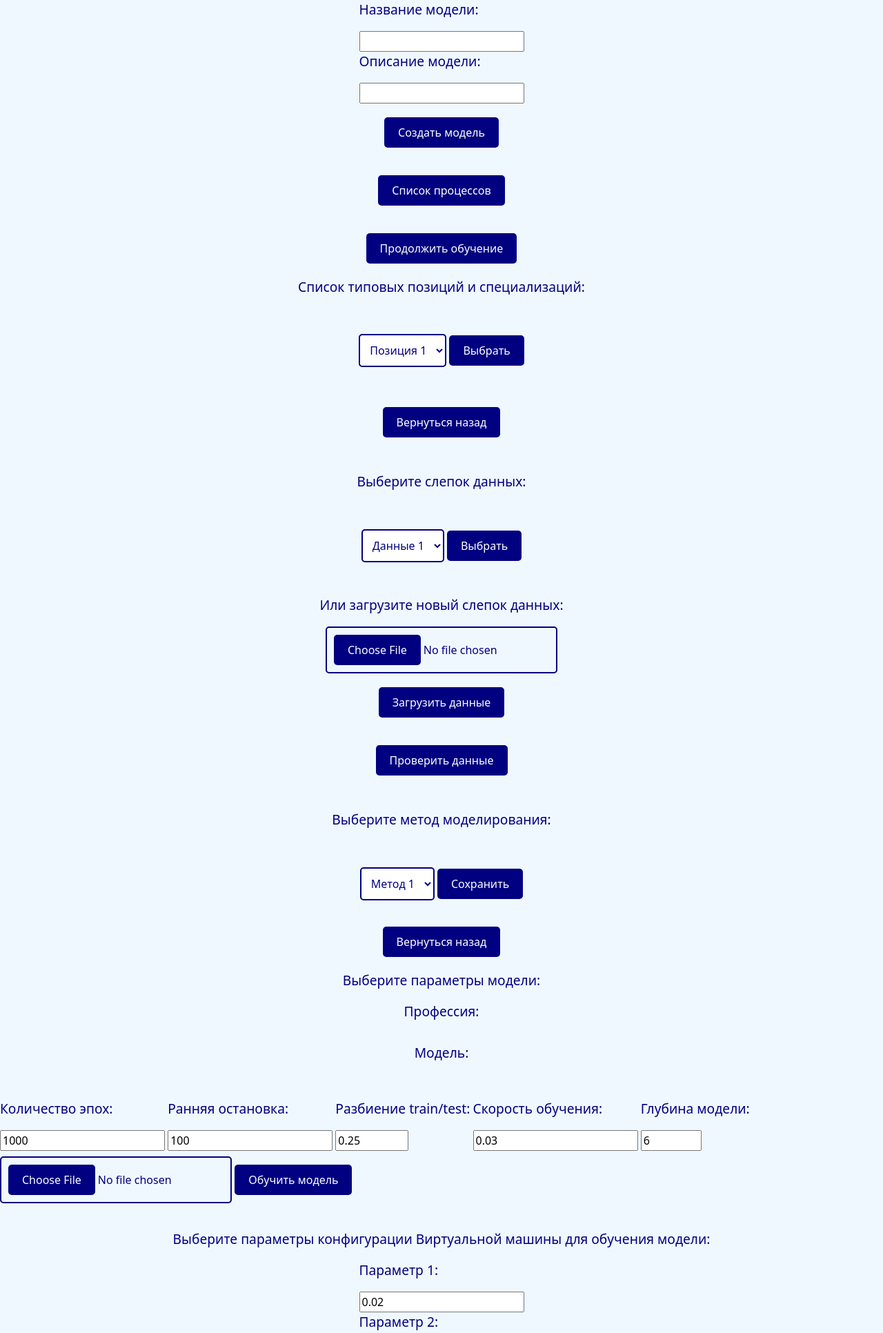
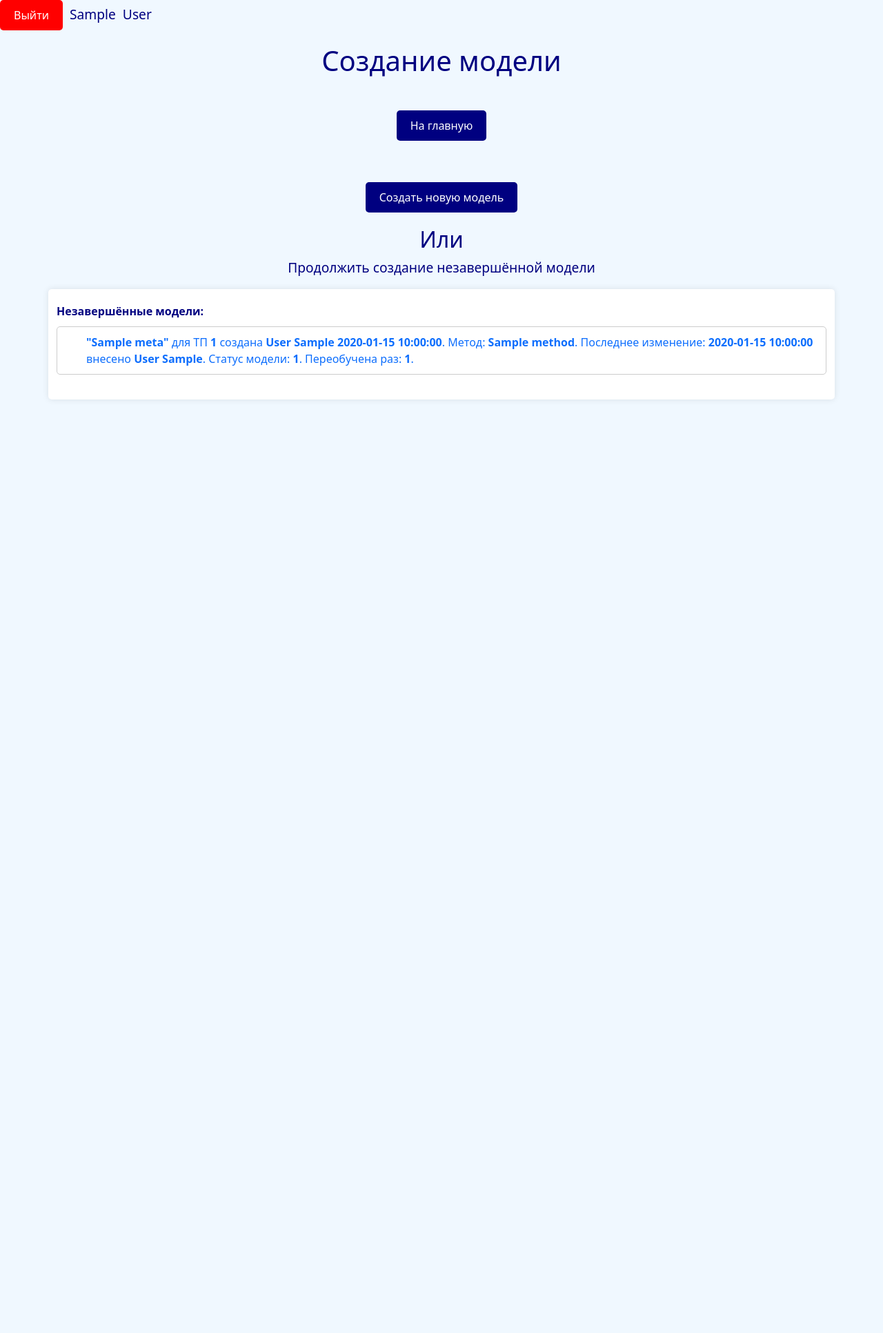
Before and after one commit to Flyer-DM/FlaskMLappPROTOTYPE, a Flask app: page /new_model_page in a window 1280 px wide. Shown: the top 1932 px of the page at 69% size. After the commit the page ends 579 px from the top, so only its background shows below. Run offline with Flask 3, Linux system fonts and the light colour scheme; a user stored in the database is signed in; tables that the repository leaves empty hold one stand-in row (values such as "Sample post"); parts of the project's set-up code (start-up, migrations or seed data) failed here and were passed over.

Commit message:
Back: создание новой модели для БД и получение списка всех созданных

```diff
--- a/app.py
+++ b/app.py
@@ -1,7 +1,7 @@
 import re
 from flask import Flask, render_template, request, redirect, url_for, flash
 from flask_login import LoginManager, login_user, login_required, logout_user, current_user
-from domain import User, db
+from domain import User, ModelMeta, db
 from utilities.model_utils import *
 from utilities.train_model import train_catboost
 from utilities.send_email import send_email_assync
@@ -153,11 +153,36 @@ def new_model_train():
                            dropdown_list=dropdown_list, new_model=True)
 
 
-@app.route('/new_model_page', methods=[GET])
+@app.route('/new_model_page', methods=[GET, POST])
+@app.route('/new_model_page/<int:state>', methods=[GET, POST])
 @login_required
-def new_model_page():
-    """Страница создания модели, обучения модели"""
-    return render_template('new_model.html')
+def model_creation_page(state: int = None):
+    """Страница создания новой модели"""
+    user_id, user_name, user_surname = current_user.id, current_user.first_name, current_user.last_name
+    all_models = ModelMeta.query.all()
+    if request.method == GET:
+        return render_template('new_model.html', name=user_name, surname=user_surname, all_models=all_models)
+    if state == 0:
+        return render_template('new_model.html', name=user_name, surname=user_surname, state=state)
+    elif state == 1:
+        name = request.form.get('model_name')
+        description = request.form.get('model_description')
+        model_continue = request.form.get('continue')
+        model = ModelMeta(name=name, description=description, author=user_id, last_changed=user_id)
+        db.session.add(model)
+        db.session.commit()
+        db.session.expunge_all()
+        db.session.close()
+        if model_continue == 'Продолжить':
+            return render_template('new_model.html', name=user_name, surname=user_surname, state=state)
+        return render_template('new_model.html', name=user_name, surname=user_surname, all_models=all_models, saved=1)
+
+
+@app.route('/new_model_continue/<int:model_id>', methods=[GET, POST])
+@login_required
+def create_new_model(model_id: int):
+    user_id, user_name, user_surname = current_user.id, current_user.first_name, current_user.last_name
+    return render_template('new_model.html', name=user_name, surname=user_surname)
 
 
 @app.route('/loading', methods=[GET])
--- a/domain/__init__.py
+++ b/domain/__init__.py
@@ -1,2 +1,5 @@
+from domain.db_connection import db
 from domain.user import User
-from domain.db_connection import db
+from domain.model_meta import ModelMeta
+from domain.model_method import ModelMethod
+from domain.model_hyperparam import ModelHyperparam
--- a/domain/model_hyperparam.py
+++ b/domain/model_hyperparam.py
@@ -1,7 +1,7 @@
 from domain.db_connection import db
 
 
-class ModelHyperparam(db.Base):
+class ModelHyperparam(db.Model):
     __tablename__ = 'model_hyperparam'
 
     id = db.Column(db.Integer, primary_key=True)
--- a/static/styles/new_model.css
+++ b/static/styles/new_model.css
@@ -83,3 +83,73 @@ img {
 .text-info-main{
     margin-top: 30px;
 }
+
+/* Выпадающий список */
+.container {
+    background-color: #fff;
+    padding: 20px;
+    border-radius: 5px;
+    max-width: 300px;
+    margin: 0 auto;
+    box-shadow: 0 0 10px rgba(0, 0, 0, 0.1);
+}
+
+label {
+    display: block;
+    margin-bottom: 10px;
+    font-weight: bold;
+}
+
+ul {
+    list-style-type: none;
+    padding: 0;
+    margin: 0;
+    border: 1px solid #ccc;
+    border-radius: 5px;
+}
+
+ul li {
+    padding: 10px;
+    cursor: pointer;
+    border-bottom: 1px solid #ccc;
+}
+
+ul li:last-child {
+    border-bottom: none;
+}
+
+ul li.selected {
+    background-color: #4CAF50;
+    color: white;
+}
+
+button {
+    margin-top: 15px;
+    padding: 10px 20px;
+    font-size: 16px;
+    background-color: #4CAF50;
+    color: white;
+    border: none;
+    border-radius: 5px;
+    cursor: pointer;
+}
+/* Выпадающий список */
+
+#model_description {
+    resize: none;
+    height: 200px;
+}
+
+#form-state-0 {
+    display: flex;
+    flex-direction: column;
+    align-items: center;
+}
+
+input[name="model_name"], #model_description, #author {
+    width: 800px;
+}
+
+li>a {
+    text-decoration: none;
+}
--- a/templates/new_model.html
+++ b/templates/new_model.html
@@ -3,134 +3,179 @@
 <head>
     <meta charset="UTF-8">
     <title>Страница для создания новой модели</title>
+    <link rel="stylesheet" type="text/css" href="/static/styles/general.css" />
     <link rel="stylesheet" type="text/css" href="/static/styles/new_model.css" />
     <link href="https://cdn.jsdelivr.net/npm/bootstrap@5.3.3/dist/css/bootstrap.min.css" rel="stylesheet"
           integrity="sha384-QWTKZyjpPEjISv5WaRU9OFeRpok6YctnYmDr5pNlyT2bRjXh0JMhjY6hW+ALEwIH" crossorigin="anonymous"/>
 </head>
-<body class="d-flex flex-column align-items-center">
-    <label value="Название модели">
-        <p>Название модели:</p>
-        <input type="text" name="model_name" required min="1">
-    </label>
-    <label value="Описание модели">
-        <p>Описание модели:</p>
-        <input type="text" name="model_description" required min="1">
-    </label>
-    <input type="submit" value="Создать модель">
-    <input type="submit" value="Список процессов">
-    <input type="submit" value="Продолжить обучение">
-    <p>Список типовых позиций и специализаций:</p>
-    <form action="nnnn" method="post">
-        <select name="profession">
-                <option>Позиция 1</option>
-                <option>Позиция 2</option>
-                <option>Позиция 3</option>
-        </select>
-        <input type="submit" value="Выбрать">
-    </form>
-    <form action="nnnn" method="get">
-        <input type="submit" value="Вернуться назад">
-    </form>
-
-
-    <p class="text-info-main">Выберите слепок данных:</p>
-
-    <form action="new-data" method="post">
-        <select name="data">
-                <option>Данные 1</option>
-                <option>Данные 2</option>
-                <option>Данные 3</option>
-        </select>
-        <input type="submit" value="Выбрать">
-    </form>
-    <p class="text-info-main">Или загрузите новый слепок данных:</p>
-    <input type="file" name="file" required/>
-    <input type="submit" value="Загрузить данные">
-    <input type="submit" value="Проверить данные">
-
-    <p class="text-info-main">Выберите метод моделирования:</p>
-
-    <form action="new-data" method="post">
-        <select name="data">
-                <option>Метод 1</option>
-                <option>Метод 2</option>
-                <option>Метод 3</option>
-        </select>
-        <input type="submit" value="Сохранить">
-    </form>
-    <input type="submit" value="Вернуться назад">
-    <p>Выберите параметры модели:</p>
-    <p>Профессия:</p>
-    <p>{{ profession }}</p>
-    <p>Модель:</p>
-    <p>{{ model }}</p>
-    <form action="/upload-dataset" method="post" enctype="multipart/form-data">
-        <input type="hidden" name="profession" value="{{ profession }}">
-        <input type="hidden" name="model" value="{{ model }}">
-        <label value="Количество эпох">
-            <p>Количество эпох:</p>
-            <input type="number" name="epochs" value="1000" required min="1">
-        </label>
-        <label value="Ранняя остановка">
-            <p>Ранняя остановка:</p>
-            <input type="number" name="early_stop" value="100" required min="1">
-        </label>
-        <label value="Разбиение train/test (процент тестовых данных)">
-            <p>Разбиение train/test:</p>
-            <input type="number" name="train_test" value="0.25" required min="0.01" max="1" step="0.01">
-        </label>
-        <label value="learning rate">
-            <p>Скорость обучения:</p>
-            <input type="number" name="learning_rate" value="0.03" required step="0.01">
-        </label>
-        <label value="depth">
-            <p>Глубина модели:</p>
-            <input type="number" name="depth" value="6" required min="1" max="16">
-        </label>
-        <input type="file" name="file" required/>
-        <input type="submit" value="Обучить модель">
-    </form>
-
-    <p class="text-info-main">Выберите параметры конфигурации Виртуальной машины для обучения модели:</p>
-    <label value="param1">
-        <p>Параметр 1:</p>
-        <input type="number" name="param1" value="0.02">
-    </label>
-    <label value="param2">
-        <p>Параметр 2:</p>
-        <input type="number" name="param2" value="7">
-    </label>
-    <label value="param3">
-        <p>Параметр 3:</p>
-        <input type="number" name="param3" value="23">
-    </label>
-    <input type="submit" value="Сохранить">
-    <input type="submit" value="Обучить модель">
-
-    <p>Полученные метрики модели:</p>
-    <p>Метрика 1:</p>
-    <p>{{ metric1 }}</p>
-    <p>Метрика 2:</p>
-    <p>{{ metric2 }}</p>
-    <input type="submit" value="Сохранить">
-
-    <p>ФОРМА ДЛЯ НАСТРОЙКИ ПАРАМЕТРОВ АЛГОРИТМА КОРРЕКТИРОВКИ (в разработке):</p>
-    <input type="submit" value="Сохранить">
-    <input type="submit" value="Вернуться назад">
-    <input type="submit" value="Запустить корректировку">
-    <p>progressbar</p>
-
-    <p>Обновлённые метрики модели:</p>
-    <p>Метрика 1:</p>
-    <p>{{ metric1 }}</p>
-    <p>Метрика 2:</p>
-    <p>{{ metric2 }}</p>
-    <input type="submit" value="Сохранить">
-
-    <input type="submit" value="Сохранить в хранилище">
-
-    <form action="/index" method="get" style="margin-bottom: 50px;">
-        <input type="submit" value="Финализировать и закрыть">
-    </form>
+<body>
+<form action="/logout" method="get">
+    <div id="logout-form">
+        <input type="submit" id="logout-button" value="Выйти">
+        <p>{{ name }}</p>
+        <p>{{ surname }}</p>
+    </div>
+</form>
+<div class="d-flex flex-column align-items-center">
+    <h1>Создание модели</h1>
+    {% if state is undefined %}
+        {% if saved is defined %}
+            <p class="first_p">Модель сохранена!</p>
+        {% endif %}
+        <form action="/index" method="get">
+            <input type="submit" value="На главную">
+        </form>
+        <form action="/new_model_page/0" method="post">
+            <input type="submit" value="Создать новую модель">
+        </form>
+        <h2>Или</h2>
+        <p>Продолжить создание незавершённой модели</p>
+        <div class="container">
+            <label for="customSelect">Незавершённые модели:</label>
+            <ul id="customSelect">
+                {% for model in all_models %}
+                    <li><a href="/new_model_continue/{{ model.id }}"><b>"{{ model.name }}"</b> для ТП <b>{{ model.profession if model.profession else 'не указана' }}</b> создана <b>{{ model.author_id.last_name }} {{ model.author_id.first_name }}</b> <b>{{ model.updated_on }}</b>. Метод: <b>{{ model.method_id.name if model.method_id.name else 'не указан' }}</b>. Последнее изменение: <b>{{ model.updated_on }}</b> внесено <b>{{ model.last_changed_user.last_name }} {{ model.last_changed_user.first_name }}</b>. Статус модели: <b>{{ model.state }}</b>. Переобучена раз: <b>{{ model.retrained }}</b>.</a></li>
+                {% endfor %}
+            </ul>
+        </div>
+    {% elif state == 0 %}
+        <form action="/new_model_page" method="get">
+            <input type="submit" value="Назад">
+        </form>
+        <form action="/new_model_page/1" method="post" id="form-state-0">
+            <label value="Название модели">
+                <p>Название модели</p>
+                <input type="text" name="model_name" required>
+            </label>
+            <label value="Описание модели" for="model_description">
+                <p>Описание модели</p>
+                <textarea type="text" class="form-control form-control-lg" name="model_description"
+                          oninput="document.querySelector('input#id').value = this.value;"
+                          id="model_description"></textarea>
+            </label>
+            <label value="Автор">
+                <p>Автор</p>
+                <input type="text" disabled value="{{ surname }} {{ name }}" id="author">
+            </label>
+            <input type="submit" name="continue" value="Продолжить">
+            <input type="submit" name="continue" value="Сохранить и закрыть">
+        </form>
+    {% endif %}
+{#    <input type="submit" value="Список процессов">#}
+{#    <input type="submit" value="Продолжить обучение">#}
+{#    <p>Список типовых позиций и специализаций:</p>#}
+{#    <form action="nnnn" method="post">#}
+{#        <select name="profession">#}
+{#                <option>Позиция 1</option>#}
+{#                <option>Позиция 2</option>#}
+{#                <option>Позиция 3</option>#}
+{#        </select>#}
+{#        <input type="submit" value="Выбрать">#}
+{#    </form>#}
+{#    <form action="nnnn" method="get">#}
+{#        <input type="submit" value="Вернуться назад">#}
+{#    </form>#}
+{##}
+{##}
+{#    <p class="text-info-main">Выберите слепок данных:</p>#}
+{##}
+{#    <form action="new-data" method="post">#}
+{#        <select name="data">#}
+{#                <option>Данные 1</option>#}
+{#                <option>Данные 2</option>#}
+{#                <option>Данные 3</option>#}
+{#        </select>#}
+{#        <input type="submit" value="Выбрать">#}
+{#    </form>#}
+{#    <p class="text-info-main">Или загрузите новый слепок данных:</p>#}
+{#    <input type="file" name="file" required/>#}
+{#    <input type="submit" value="Загрузить данные">#}
+{#    <input type="submit" value="Проверить данные">#}
+{##}
+{#    <p class="text-info-main">Выберите метод моделирования:</p>#}
+{##}
+{#    <form action="new-data" method="post">#}
+{#        <select name="data">#}
+{#                <option>Метод 1</option>#}
+{#                <option>Метод 2</option>#}
+{#                <option>Метод 3</option>#}
+{#        </select>#}
+{#        <input type="submit" value="Сохранить">#}
+{#    </form>#}
+{#    <input type="submit" value="Вернуться назад">#}
+{#    <p>Выберите параметры модели:</p>#}
+{#    <p>Профессия:</p>#}
+{#    <p>{{ profession }}</p>#}
+{#    <p>Модель:</p>#}
+{#    <p>{{ model }}</p>#}
+{#    <form action="/upload-dataset" method="post" enctype="multipart/form-data">#}
+{#        <input type="hidden" name="profession" value="{{ profession }}">#}
+{#        <input type="hidden" name="model" value="{{ model }}">#}
+{#        <label value="Количество эпох">#}
+{#            <p>Количество эпох:</p>#}
+{#            <input type="number" name="epochs" value="1000" required min="1">#}
+{#        </label>#}
+{#        <label value="Ранняя остановка">#}
+{#            <p>Ранняя остановка:</p>#}
+{#            <input type="number" name="early_stop" value="100" required min="1">#}
+{#        </label>#}
+{#        <label value="Разбиение train/test (процент тестовых данных)">#}
+{#            <p>Разбиение train/test:</p>#}
+{#            <input type="number" name="train_test" value="0.25" required min="0.01" max="1" step="0.01">#}
+{#        </label>#}
+{#        <label value="learning rate">#}
+{#            <p>Скорость обучения:</p>#}
+{#            <input type="number" name="learning_rate" value="0.03" required step="0.01">#}
+{#        </label>#}
+{#        <label value="depth">#}
+{#            <p>Глубина модели:</p>#}
+{#            <input type="number" name="depth" value="6" required min="1" max="16">#}
+{#        </label>#}
+{#        <input type="file" name="file" required/>#}
+{#        <input type="submit" value="Обучить модель">#}
+{#    </form>#}
+{##}
+{#    <p class="text-info-main">Выберите параметры конфигурации Виртуальной машины для обучения модели:</p>#}
+{#    <label value="param1">#}
+{#        <p>Параметр 1:</p>#}
+{#        <input type="number" name="param1" value="0.02">#}
+{#    </label>#}
+{#    <label value="param2">#}
+{#        <p>Параметр 2:</p>#}
+{#        <input type="number" name="param2" value="7">#}
+{#    </label>#}
+{#    <label value="param3">#}
+{#        <p>Параметр 3:</p>#}
+{#        <input type="number" name="param3" value="23">#}
+{#    </label>#}
+{#    <input type="submit" value="Сохранить">#}
+{#    <input type="submit" value="Обучить модель">#}
+{##}
+{#    <p>Полученные метрики модели:</p>#}
+{#    <p>Метрика 1:</p>#}
+{#    <p>{{ metric1 }}</p>#}
+{#    <p>Метрика 2:</p>#}
+{#    <p>{{ metric2 }}</p>#}
+{#    <input type="submit" value="Сохранить">#}
+{##}
+{#    <p>ФОРМА ДЛЯ НАСТРОЙКИ ПАРАМЕТРОВ АЛГОРИТМА КОРРЕКТИРОВКИ (в разработке):</p>#}
+{#    <input type="submit" value="Сохранить">#}
+{#    <input type="submit" value="Вернуться назад">#}
+{#    <input type="submit" value="Запустить корректировку">#}
+{#    <p>progressbar</p>#}
+{##}
+{#    <p>Обновлённые метрики модели:</p>#}
+{#    <p>Метрика 1:</p>#}
+{#    <p>{{ metric1 }}</p>#}
+{#    <p>Метрика 2:</p>#}
+{#    <p>{{ metric2 }}</p>#}
+{#    <input type="submit" value="Сохранить">#}
+{##}
+{#    <input type="submit" value="Сохранить в хранилище">#}
+{##}
+{#    <form action="/index" method="get" style="margin-bottom: 50px;">#}
+{#        <input type="submit" value="Финализировать и закрыть">#}
+{#    </form>#}
+</div>
 </body>
 </html>
```
Also changed, not shown: domain/model_meta.py (+8 -1 lines).
